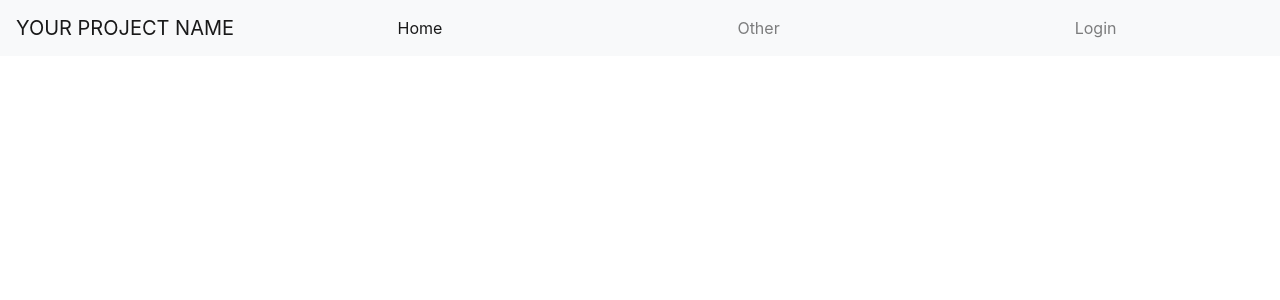
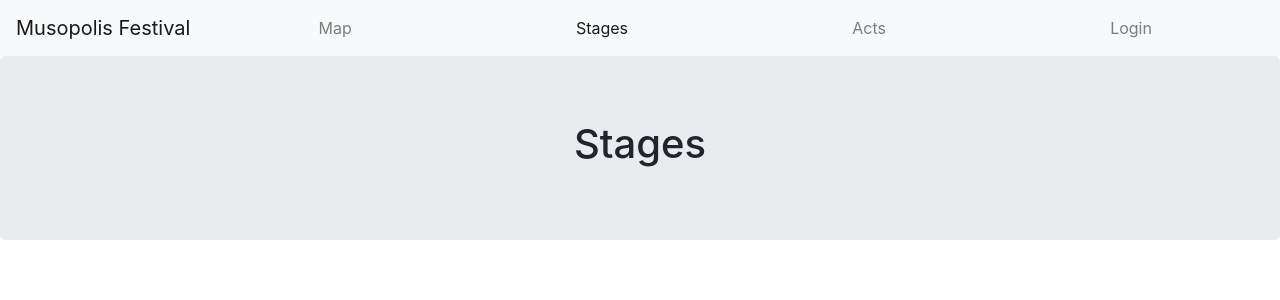
Before and after one commit to Richie2810/F-festival-app, a React (Create React App) app: page /stages in a window 1280 px wide. Shown: the top 300 px of the page. Built offline with nearby package versions, Linux system fonts and the light colour scheme; no server answers.

Commit message:
created a HomePage and StagesPage, before starting to add react components

```diff
--- a/src/App.css
+++ b/src/App.css
@@ -0,0 +1,4 @@
+.head{
+    display: flex;
+    justify-content: center;
+}
--- a/src/App.js
+++ b/src/App.js
@@ -12,15 +12,19 @@ import { useDispatch, useSelector } from "react-redux";
 import { selectAppLoading } from "./store/appState/selectors";
 import { getUserWithStoredToken } from "./store/user/actions";
 import { Jumbotron } from "react-bootstrap";
+import HomePage from "./pages/HomePage/HomePage";
+import StagesPage from "./pages/StagesPage/StagesPage";
 
-const Home = () => (
+
+
+const aMap = () => (
   <Jumbotron>
-    <h1>Home</h1>
+    <h1 className="head">Map</h1>
   </Jumbotron>
 );
-const Other = () => (
+const Acts = () => (
   <Jumbotron>
-    <h1>Other</h1>
+    <h1 className="head">Acts</h1>
   </Jumbotron>
 );
 
@@ -38,8 +42,10 @@ function App() {
       <MessageBox />
       {isLoading ? <Loading /> : null}
       <Switch>
-        <Route exact path="/" component={Home} />
-        <Route path="/other" component={Other} />
+        <Route exact path="/" component={HomePage} />
+        <Route path="/map" component={aMap} />
+        <Route path="/stages" component={StagesPage} />
+        <Route path="/acts" component={Acts} />
         <Route path="/signup" component={SignUp} />
         <Route path="/login" component={Login} />
       </Switch>
--- a/src/components/Navigation/LoggedIn.js
+++ b/src/components/Navigation/LoggedIn.js
@@ -10,8 +10,8 @@ export default function LoggedIn() {
   const user = useSelector(selectUser);
   return (
     <>
-      <Nav.Item style={{ padding: ".5rem 1rem" }}>{user.email}</Nav.Item>
-      <Button onClick={() => dispatch(logOut())}>Logout</Button>
+      {/* <Nav.Item style={{ padding: ".5rem 1rem" }}>{user.email}</Nav.Item> */}
+      <Button onClick={() => dispatch(logOut())}>{user.email}, Logout</Button>
     </>
   );
 }
--- a/src/components/Navigation/index.js
+++ b/src/components/Navigation/index.js
@@ -16,13 +16,14 @@ export default function Navigation() {
   return (
     <Navbar bg="light" expand="lg">
       <Navbar.Brand as={NavLink} to="/">
-        YOUR PROJECT NAME
+      Musopolis Festival
       </Navbar.Brand>
       <Navbar.Toggle aria-controls="basic-navbar-nav" />
       <Navbar.Collapse id="basic-navbar-nav">
         <Nav style={{ width: "100%" }} fill>
-          <NavbarItem path="/" linkText="Home" />
-          <NavbarItem path="/other" linkText="Other" />
+          <NavbarItem path="/map" linkText="Map" />
+          <NavbarItem path="/stages" linkText="Stages" />
+          <NavbarItem path="/acts" linkText="Acts" />
           {loginLogoutControls}
         </Nav>
       </Navbar.Collapse>
--- /dev/null
+++ b/src/pages/HomePage/HomePage.js
@@ -0,0 +1,22 @@
+import React from 'react'
+import { Jumbotron } from 'react-bootstrap'
+import { useSelector } from 'react-redux';
+import { Link } from 'react-router-dom';
+import { selectToken } from '../../store/user/selectors';
+
+
+export default function HomePage() {
+    const token = useSelector(selectToken);
+
+    return (
+        <div>
+            <Jumbotron>
+                <h1 className="head">Welcome to Musopolis Festival</h1>
+                <h5 className="head">Come enjoy our festival by creating a schedule and not missing any of acts on our multible stages</h5>
+                {token ? null : <p className="head"><Link to="/signup">Login here or sign up</Link></p>}
+            </Jumbotron>
+            {/* <NewsFeed />
+            <SocialMedia /> TODO */}
+        </div>
+    )
+}
--- a/src/pages/Login/index.js
+++ b/src/pages/Login/index.js
@@ -62,7 +62,7 @@ export default function SignUp() {
           </Button>
         </Form.Group>
         <Link to="/signup" style={{ textAlign: "center" }}>
-          Click here to sign up
+          Click here to sign up and purchase a ticket
         </Link>
       </Form>
     </Container>
--- /dev/null
+++ b/src/pages/StagesPage/StagesPage.js
@@ -0,0 +1,13 @@
+import React from 'react'
+import { Jumbotron } from 'react-bootstrap'
+
+export default function StagesPage() {
+    return (
+        <div>
+            <Jumbotron>
+                <h1 className="head">Stages</h1>
+            </Jumbotron>
+
+        </div>
+    )
+}
```
Also changed, not shown: 1 other file (tests, documents, lock files or other folders).
